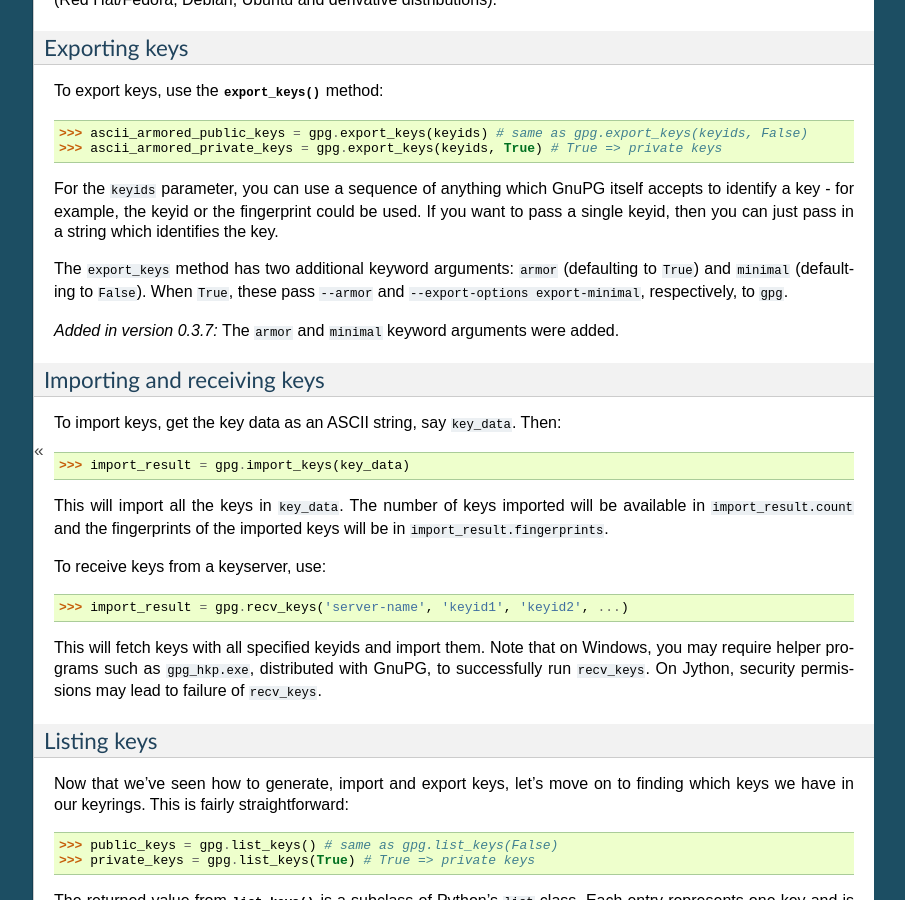
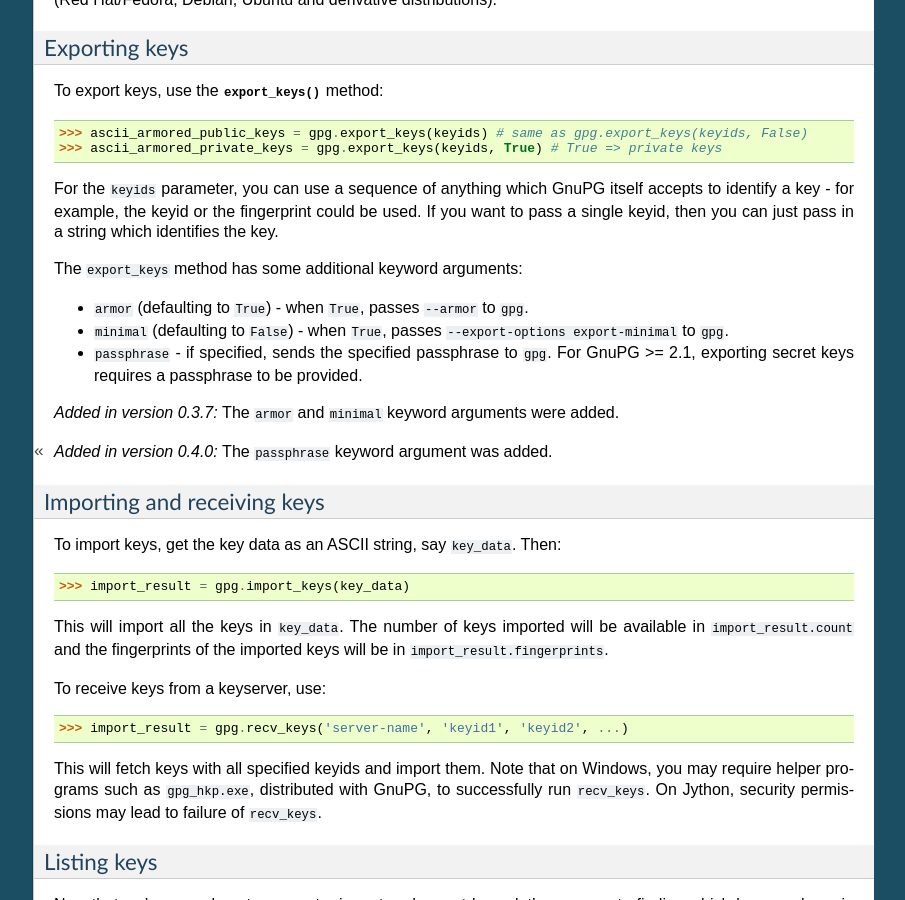
Before and after one commit to vsajip/python-gnupg, a Sphinx documentation site: the page built from docs/index.rst, in a window 1280 px wide and 900 px high, scrolled down 4530 px. Shown: the whole window, without its empty margins (196-1101 px from the left). Built offline with Sphinx 7.4.7, drawn with Linux system fonts in a browser that asks for light colours; formulas are drawn with MathJax 3.

Commit message:
Updated documentation for export_keys.

```diff
--- a/docs/index.rst
+++ b/docs/index.rst
@@ -233,11 +233,17 @@ To export keys, use the :meth:`export_keys` method::
 
 For the ``keyids`` parameter, you can use a sequence of anything which GnuPG itself accepts to identify a key - for example, the keyid or the fingerprint could be used. If you want to pass a single keyid, then you can just pass in a string which identifies the key.
 
-The ``export_keys`` method has two additional keyword arguments: ``armor`` (defaulting to ``True``) and ``minimal`` (defaulting to ``False``). When ``True``, these pass ``--armor`` and ``--export-options export-minimal``, respectively, to ``gpg``.
+The ``export_keys`` method has some additional keyword arguments:
+
+* ``armor`` (defaulting to ``True``) - when ``True``, passes ``--armor`` to ``gpg``.
+* ``minimal`` (defaulting to ``False``) - when ``True``, passes ``--export-options export-minimal`` to ``gpg``.
+* ``passphrase`` - if specified, sends the specified passphrase to ``gpg``. For GnuPG >= 2.1, exporting secret keys requires a passphrase to be provided.
 
 .. versionadded:: 0.3.7
    The ``armor`` and ``minimal`` keyword arguments were added.
 
+.. versionadded:: 0.4.0
+   The ``passphrase`` keyword argument was added.
 
 .. index:: Key; importing
 
```
